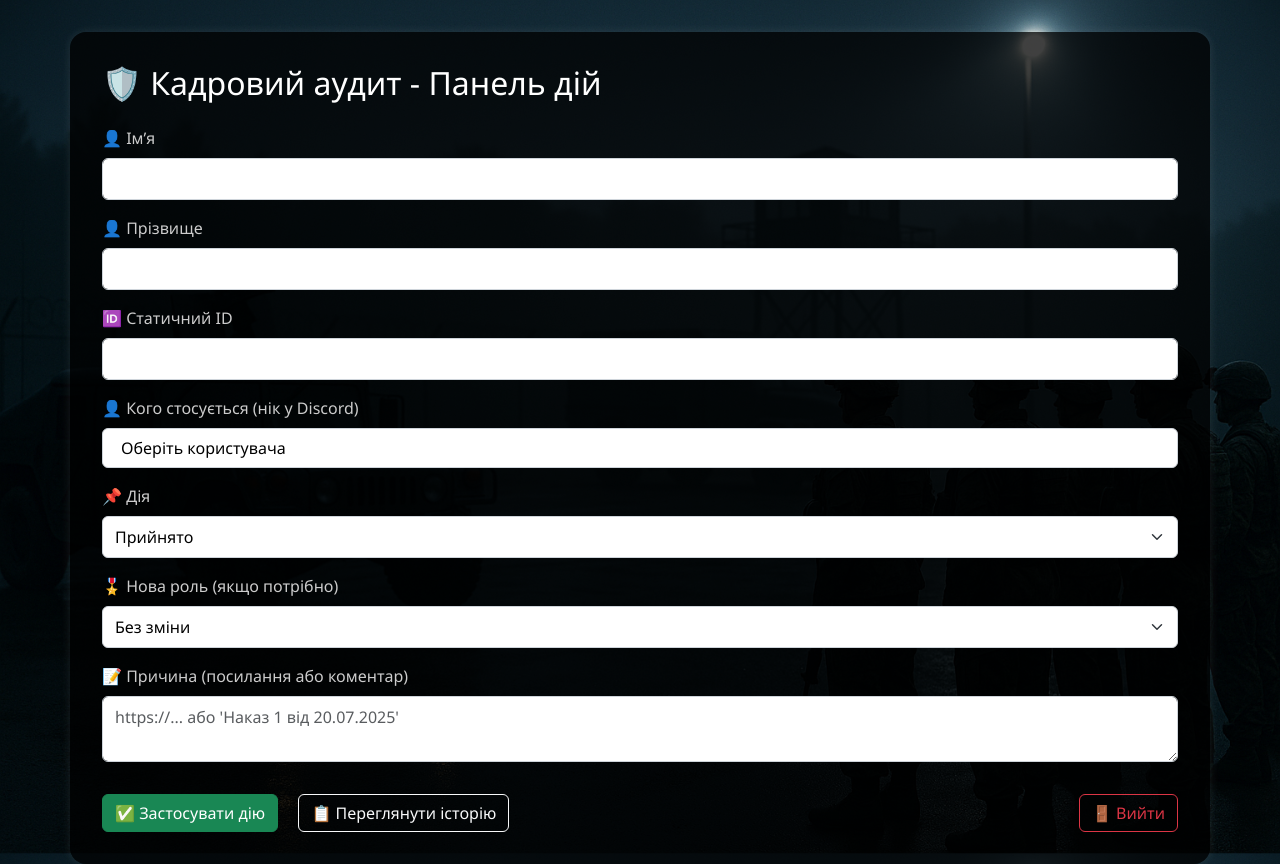
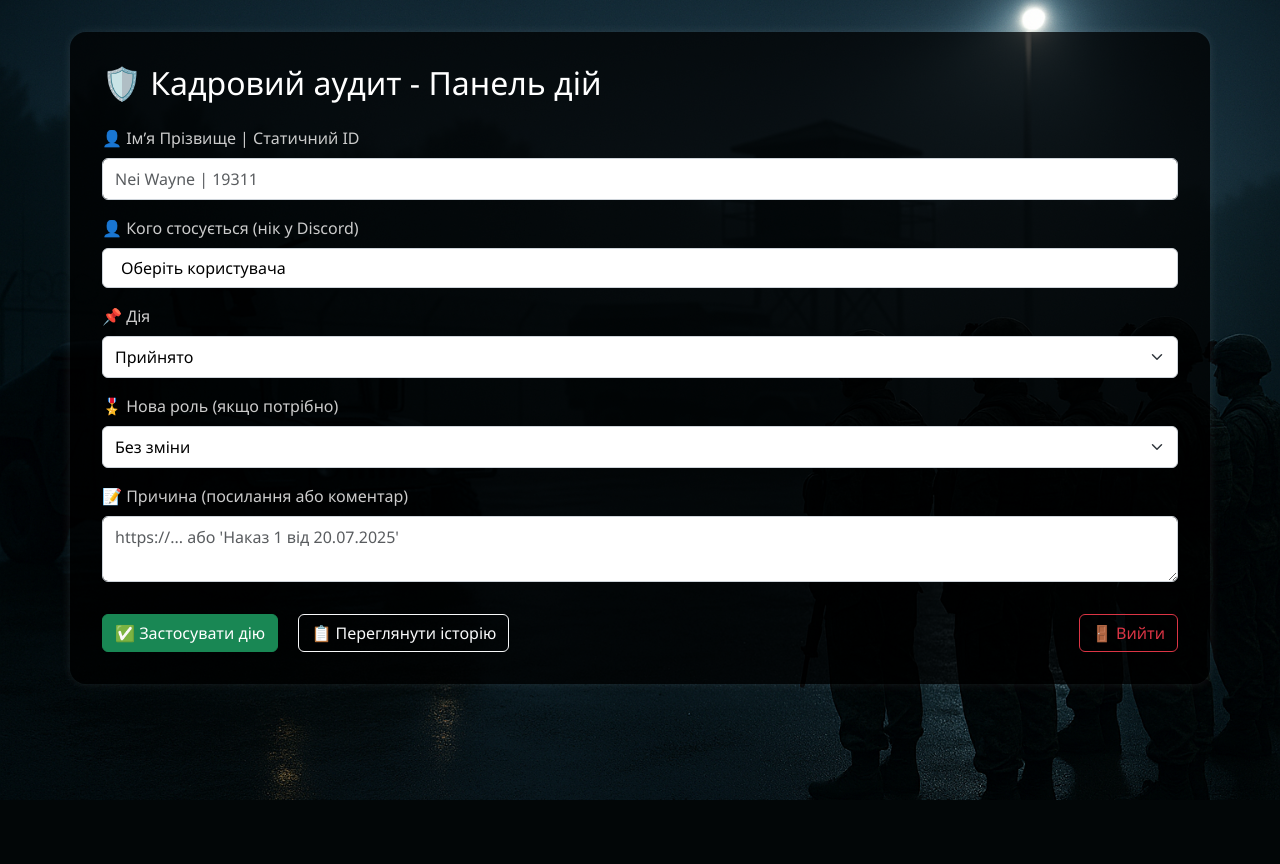
Before and after one commit to FanTik1011/Quant_Bot, a Flask app: template templates/dashboard.html in a window 1280 px wide. After the commit the page ends 800 px from the top, so only its background shows below. Run offline with Flask 3, Linux system fonts and the light colour scheme; the template is opened without the code that fills it, so the values that code supplies are empty; parts of the project's set-up code (start-up, migrations or seed data) failed here and were passed over; some libraries are stand-ins or nearby versions.

Commit message:
оо
оо

```diff
--- a/app.py
+++ b/app.py
@@ -123,15 +123,14 @@ def dashboard():
                 awaitable.append(member.add_roles(role))
 
         # Краще embed повідомлення
-        first_name = request.form.get("first_name")
-        last_name = request.form.get("last_name")
-        static_id = request.form.get("static_id")
+        full_name_id = request.form.get("full_name_id", "Невідомо")
+
 
         embed = discord.Embed(
             title="📋 Кадровий аудит | National Guard",
             description=(
         f"━━━━━━━━━━━━━━━━━━━\n"
-        f"👤 **Кого:** {member.mention} | `{first_name} {last_name} #{static_id}`\n"
+        f"👤 **Кого:** {member.display_name} | {full_name_id}`\n"
         f"📌 **Дія:** `{action}`\n"
         f"📝 **Підстава:** {reason}\n"
         f"🕒 **Дата:** `{datetime.now().strftime('%d.%m.%Y %H:%M')}`\n"
--- a/templates/dashboard.html
+++ b/templates/dashboard.html
@@ -72,17 +72,9 @@
     <h2 class="mb-4">🛡️ Кадровий аудит - Панель дій</h2>
    <form method="POST">
     <div class="mb-3">
-        <label for="first_name" class="form-label">👤 Ім’я</label>
-        <input type="text" class="form-control" id="first_name" name="first_name" required>
-    </div>
-    <div class="mb-3">
-        <label for="last_name" class="form-label">👤 Прізвище</label>
-        <input type="text" class="form-control" id="last_name" name="last_name" required>
-    </div>
-    <div class="mb-3">
-        <label for="static_id" class="form-label">🆔 Статичний ID</label>
-        <input type="text" class="form-control" id="static_id" name="static_id" required>
-    </div>
+    <label for="full_name_id" class="form-label">👤 Ім’я Прізвище | Статичний ID</label>
+    <input type="text" class="form-control" id="full_name_id" name="full_name_id" placeholder="Nei Wayne | 19311" required>
+</div>
 
     <div class="mb-3">
         <label for="user_id" class="form-label">👤 Кого стосується (нік у Discord)</label>
```
